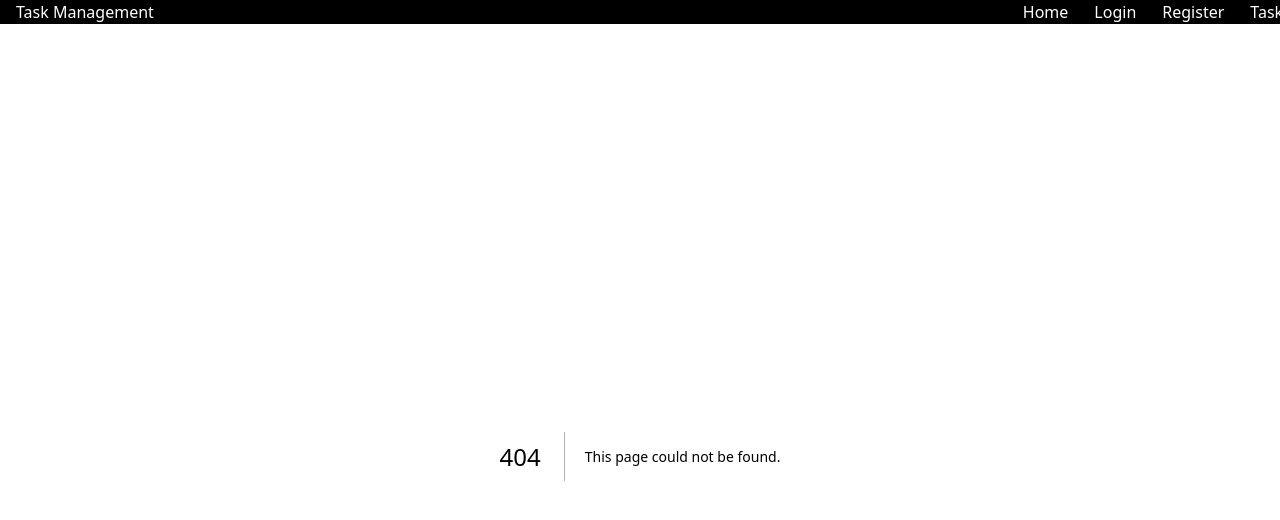
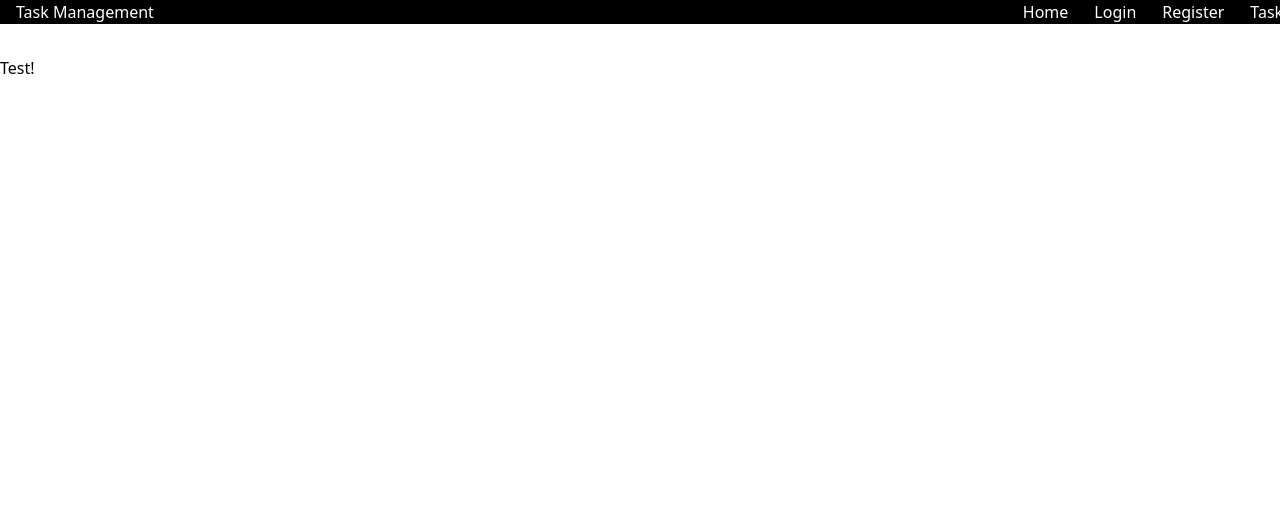
Before and after one commit to joelvitorniino/task-management, a Next.js app: page / in a window 1280 px wide. Before the commit this address had no page. Shown: the top 520 px of the page. Built offline with nearby package versions, Linux system fonts and the light colour scheme.

Commit message:
feat: only to test

```diff
--- /dev/null
+++ b/src/pages/index.tsx
@@ -0,0 +1,5 @@
+export default function Home() {
+  return (
+    <h1>Test!</h1>
+  )
+}
```
